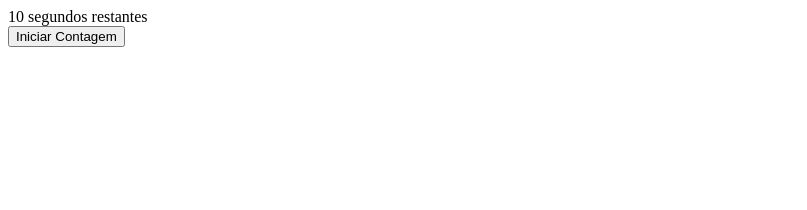
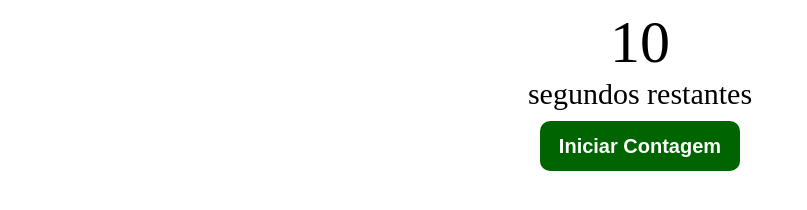
Before and after one commit to lucasbizachi-dev/contagem-regressiva, a plain HTML site: page index.html in a window 1280 px wide. Shown: the whole page, without its empty margins (0-807 px from the left). Drawn offline with nearby package versions, Linux system fonts and the light colour scheme.

Commit message:
add style

```diff
--- a/index.html
+++ b/index.html
@@ -4,6 +4,33 @@
     <meta charset="UTF-8">
     <meta name="viewport" content="width=device-width, initial-scale=1.0">
     <title>Contagem Regressiva</title>
+    <style>
+        div {
+            width: 50%;
+            margin: 0 auto;
+            text-align: center;
+        }
+
+        span {
+            font-size: 60px;
+        }
+
+        .text-span {
+            font-size: 30px;
+        }
+
+        button {
+            margin-top: 10px;
+            width: 200px;
+            height: 50px;
+            font-size: 20px;
+            font-weight: bold;
+            border: none;
+            border-radius: 10px;
+            background-color: darkgreen;
+            color: white;
+        }
+    </style>
     <script src="https://code.jquery.com/jquery-3.6.0.min.js"></script>
     <script>
         function iniciarContagem() {
@@ -27,9 +54,9 @@
 </head>
 <body>
     <div>
-        <span id="tempo">10</span> segundos restantes
+        <span id="tempo">10</span> <br> <span class="text-span">segundos restantes</span>
     </div>
-    <div>
+    <div class="btn-div">
         <button id="iniciar-btn">Iniciar Contagem</button>
     </div>
 </body>
```
